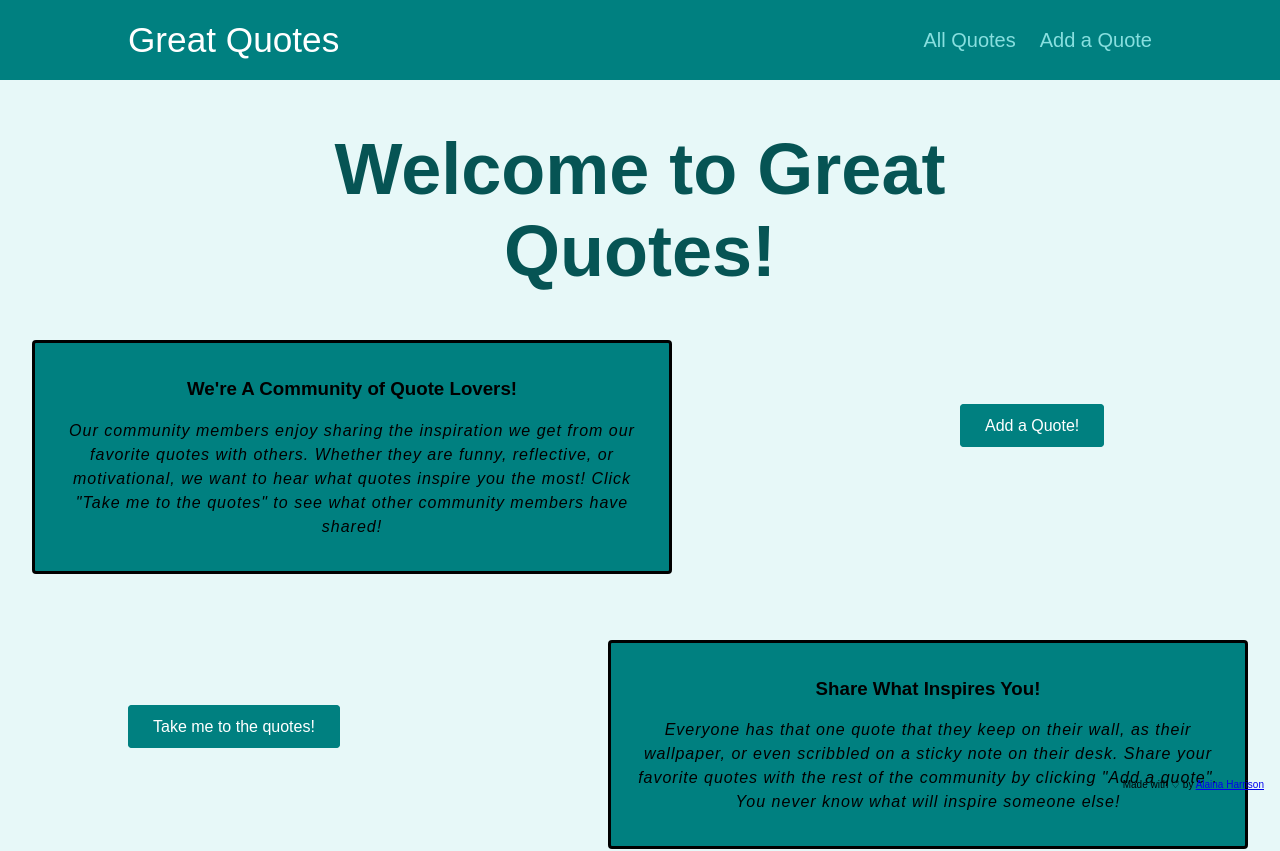
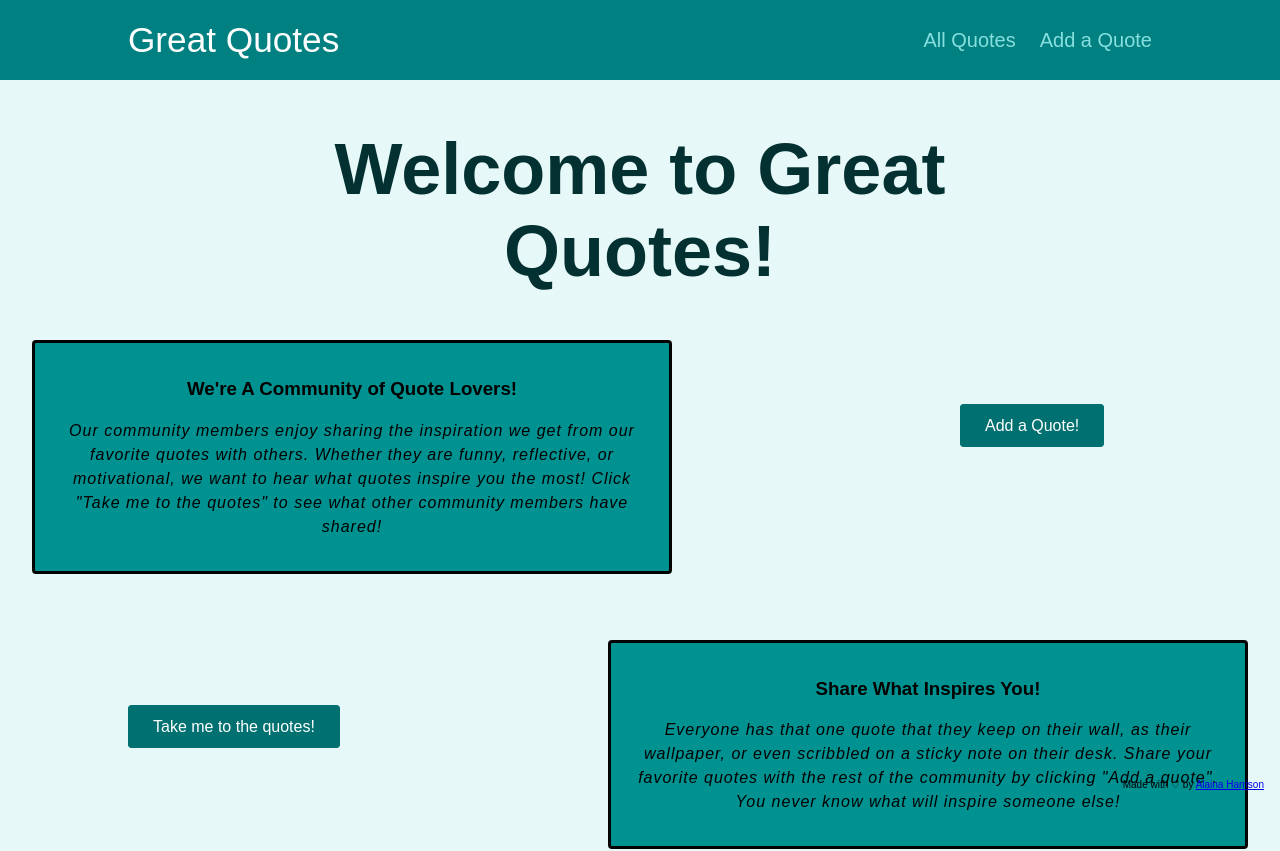
Before and after one commit to EmeraldSerpent57/GreatQuotes-app-reactRouter, a React (Create React App) app: page /home in a window 1280 px wide. Shown: the top 851 px of the page. Built offline with nearby package versions, Linux system fonts and the light colour scheme.

Commit message:
changed some colors to improve contrast ratios

```diff
--- a/src/pages/HomePage.module.css
+++ b/src/pages/HomePage.module.css
@@ -6,11 +6,11 @@ body {
 .title h1 {
   text-align: center;
   font-size: 4.5rem;
-  color: #065454;
+  color: #033030;
 }
 
 .description1 {
-  background-color: teal;
+  background-color: #009191;
   border: 3px solid black;
   border-radius: 4px;
   padding: 1rem;
@@ -38,7 +38,7 @@ body {
 }
 
 .description2 {
-  background-color: teal;
+  background-color: #009191;
   border: 3px solid black;
   border-radius: 4px;
   padding: 1rem;
@@ -77,11 +77,11 @@ body {
 
 .button1 {
   text-decoration: none;
-  background-color: teal;
+  background-color: #007070;
   color: white;
   border-radius: 4px;
   padding: 0.75rem 1.5rem;
-  border: 1px solid teal;
+  border: 1px solid #007070;
   cursor: pointer;
   position: relative;
   top: 6rem;
@@ -96,11 +96,11 @@ body {
 
 .button2 {
   text-decoration: none;
-  background-color: teal;
+  background-color: #007070;
   color: white;
   border-radius: 4px;
   padding: 0.75rem 1.5rem;
-  border: 1px solid teal;
+  border: 1px solid #007070;
   cursor: pointer;
   position: relative;
   top: -30rem;
```
